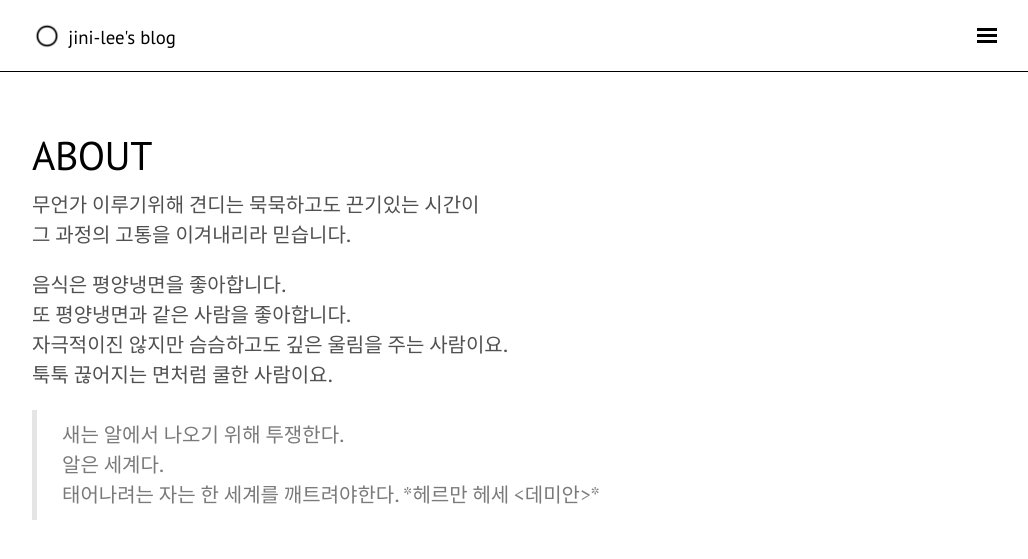
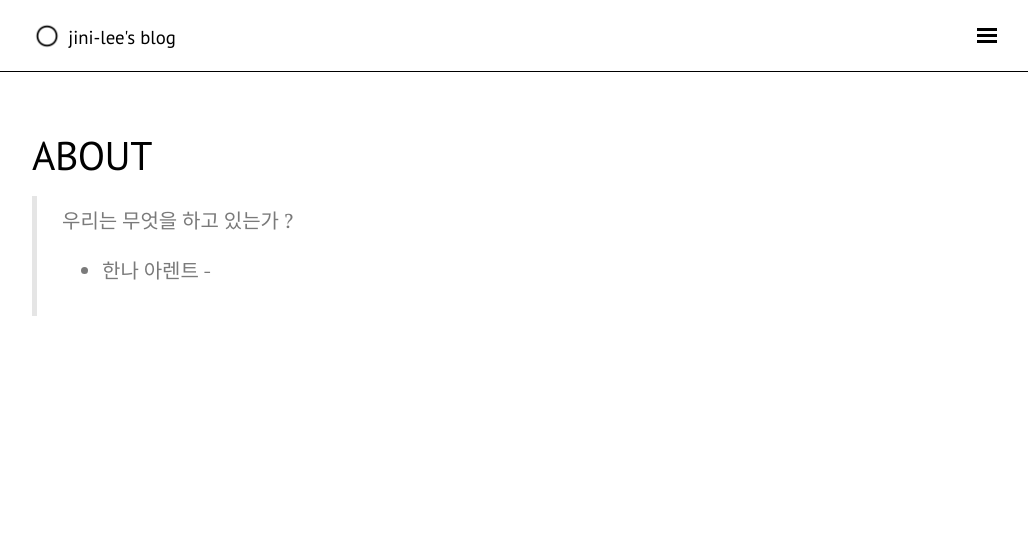
Before and after one commit to jini-lee/jini-lee.github.com, a Jekyll site: the page built from about.md, in a window 1280 px wide. Shown: the top 559 px of the page, without its empty margins (248-1276 px from the left). Built offline with Jekyll 4.4.1, drawn with Linux system fonts in a browser that asks for light colours; nearby versions of some CDN libraries; comment, search, counter and statistics services are not loaded.

Commit message:
Update about.md

```diff
--- a/about.md
+++ b/about.md
@@ -3,17 +3,5 @@ layout: page
 title: About
 ---
 
-무언가 이루기위해 견디는 묵묵하고도 끈기있는 시간이
-그 과정의 고통을 이겨내리라 믿습니다.
-
-
-음식은 평양냉면을 좋아합니다.
-또 평양냉면과 같은 사람을 좋아합니다.
-자극적이진 않지만 슴슴하고도 깊은 울림을 주는 사람이요.
-툭툭 끊어지는 면처럼 쿨한 사람이요.
-
-
->새는 알에서 나오기 위해 투쟁한다.
->알은 세계다.
->태어나려는 자는 한 세계를 깨트려야한다.
->    *헤르만 헤세 <데미안>*
+> 우리는 무엇을 하고 있는가 ?
+> - 한나 아렌트 -
```
